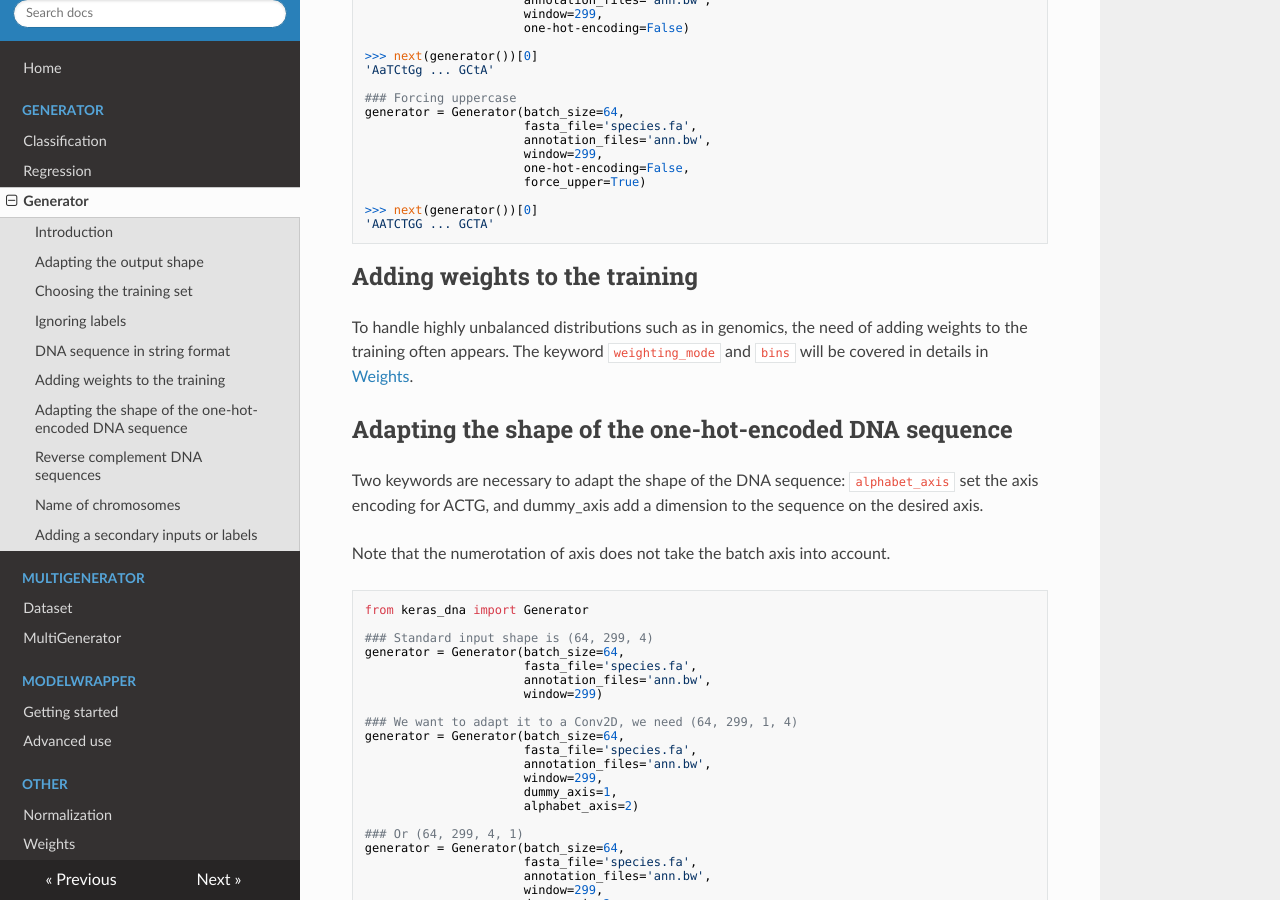
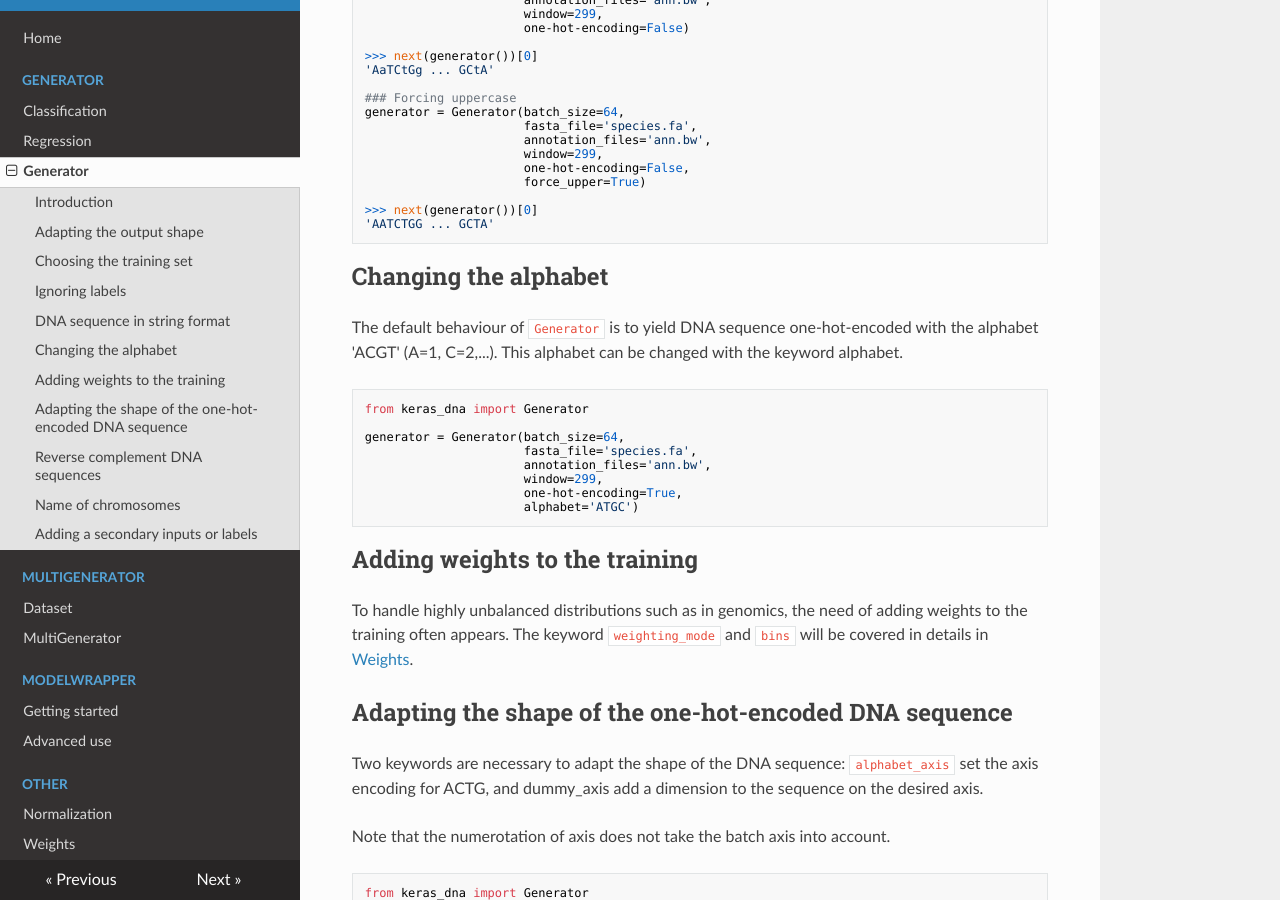
Before and after one commit to etirouthier/keras_dna, an MkDocs documentation site: the page built from docs/generators.md, in a window 1280 px wide and 900 px high, scrolled down 1604 px. Built offline with MkDocs 1.6.1, drawn with Linux system fonts in a browser that asks for light colours; nearby versions of some CDN libraries.

Commit message:
Update generators.md

````diff
--- a/docs/generators.md
+++ b/docs/generators.md
@@ -88,6 +88,22 @@ generator = Generator(batch_size=64,
 >>> next(generator())[0]
 'AATCTGG ... GCTA'
 ```
+
+## Changing the alphabet
+
+The default behaviour of `Generator` is to yield DNA sequence one-hot-encoded with the alphabet 'ACGT' (A=1, C=2,...). This alphabet can be changed with the keyword alphabet.
+
+```python
+from keras_dna import Generator
+
+generator = Generator(batch_size=64,
+                      fasta_file='species.fa',
+                      annotation_files='ann.bw',
+                      window=299,
+                      one-hot-encoding=True,
+                      alphabet='ATGC')
+```
+
 
 ## Adding weights to the training
 
````
